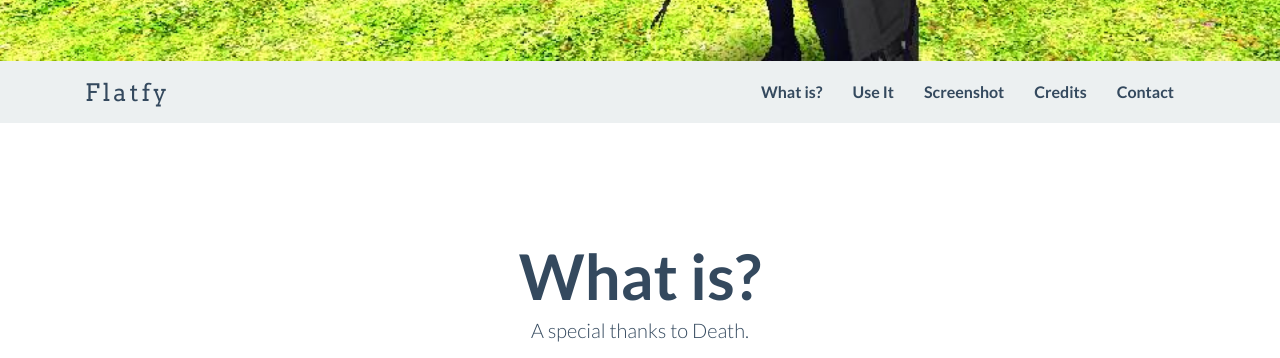
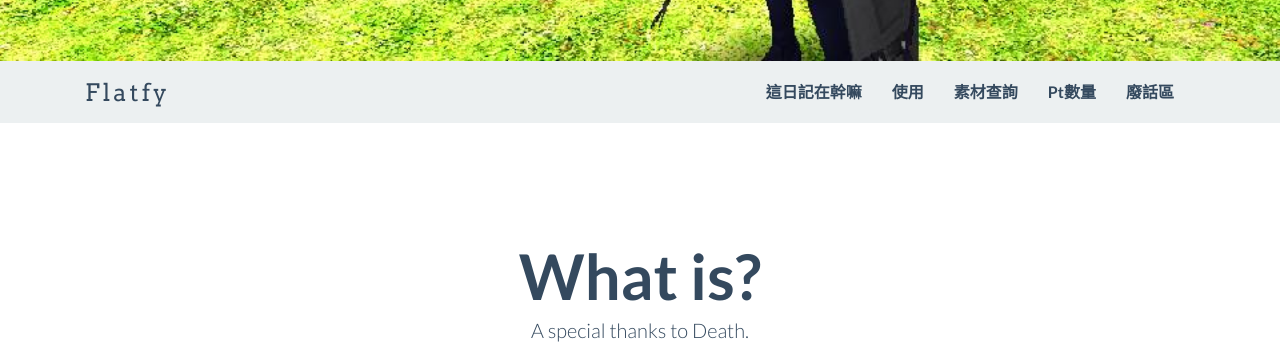
Before and after one commit to zoey2160/webex1, a plain HTML site: page Flatfy-Free-Flat-and-Responsive-HTML5-Template-master/index.html in a window 1280 px wide. Shown: the part 739-1097 px from the top of the page. Drawn offline with Linux system fonts and the light colour scheme.

Commit message:
Update index.html
test5

```diff
--- a/Flatfy-Free-Flat-and-Responsive-HTML5-Template-master/index.html
+++ b/Flatfy-Free-Flat-and-Responsive-HTML5-Template-master/index.html
@@ -92,11 +92,11 @@
 			<div class="collapse navbar-collapse navbar-right navbar-ex1-collapse">
 				<ul class="nav navbar-nav">
 
-					<li class="menuItem"><a href="#whatis">What is?</a></li>
-					<li class="menuItem"><a href="#useit">Use It</a></li>
-					<li class="menuItem"><a href="#screen">Screenshot</a></li>
-					<li class="menuItem"><a href="#credits">Credits</a></li>
-					<li class="menuItem"><a href="#contact">Contact</a></li>
+					<li class="menuItem"><a href="#whatis">這日記在幹嘛</a></li>
+					<li class="menuItem"><a href="#useit">使用</a></li>
+					<li class="menuItem"><a href="#screen">素材查詢</a></li>
+					<li class="menuItem"><a href="#credits">Pt數量</a></li>
+					<li class="menuItem"><a href="#contact">廢話區</a></li>
 				</ul>
 			</div>
 
```
